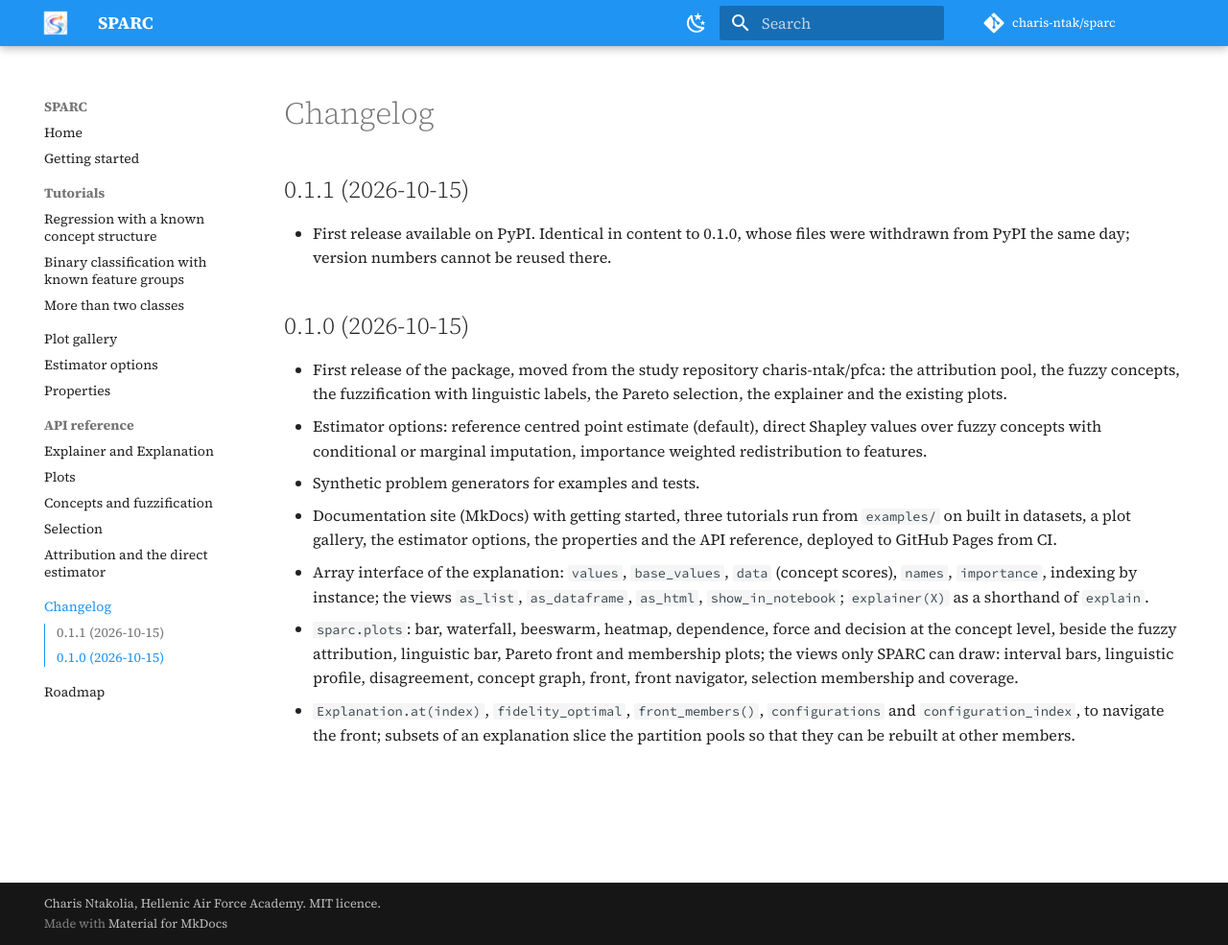
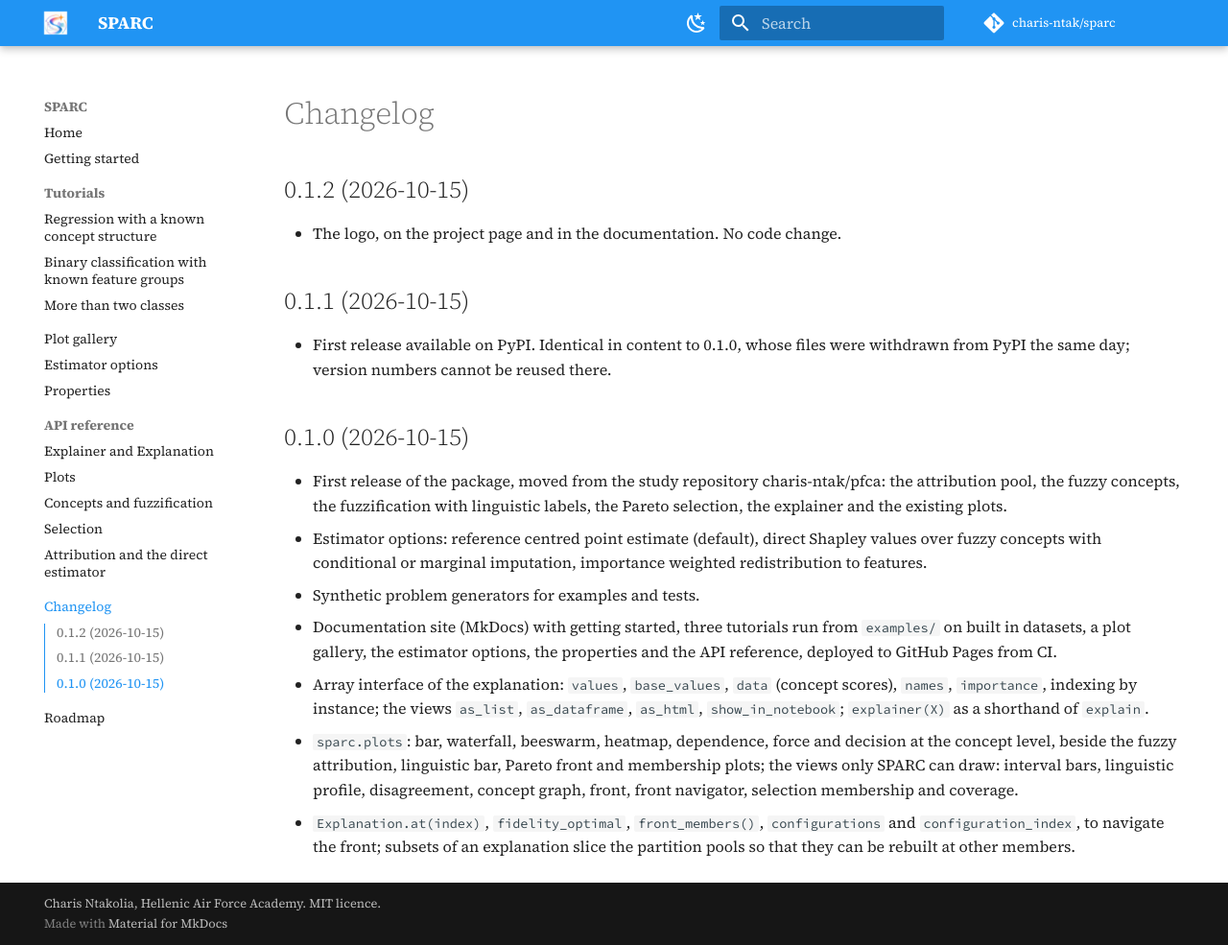
Before and after one commit to charis-ntak/sparc, an MkDocs documentation site: the page built from docs/changelog.md, in a window 1280 px wide and 985 px high. Shown: the whole window at 96% size. Built offline with MkDocs 1.6.1 and Material for MkDocs 9.7.7, drawn with Linux system fonts in a browser that asks for light colours; comment, search, counter and statistics services are not loaded.

Commit message:
Release 0.1.2
The logo on the project page and in the documentation; no code change.

```diff
--- a/CHANGELOG.md
+++ b/CHANGELOG.md
@@ -1,4 +1,8 @@
 # Changelog
+
+## 0.1.2 (2026-10-15)
+
+- The logo, on the project page and in the documentation. No code change.
 
 ## 0.1.1 (2026-10-15)
 
--- a/docs/roadmap.md
+++ b/docs/roadmap.md
@@ -1,5 +1,5 @@
 # Roadmap
 
-0.1.1 (this release): the method moved from the study repository, the estimator options, the array interface of the explanation, the plots (concept level bar, waterfall, beeswarm, heatmap, dependence, force, decision; interval bars, linguistic profile, disagreement, concept graph, front, front navigator, selection membership, coverage), the tests of the properties.
+0.1.2 (this release): the method moved from the study repository, the estimator options, the array interface of the explanation, the plots (concept level bar, waterfall, beeswarm, heatmap, dependence, force, decision; interval bars, linguistic profile, disagreement, concept graph, front, front navigator, selection membership, coverage), the tests of the properties.
 
 0.2.0: documentation site with a plot gallery and tutorials, interactive plots with plotly (front navigator, beeswarm hover, HTML card), Zenodo DOI, PyPI release.
--- a/pyproject.toml
+++ b/pyproject.toml
@@ -4,7 +4,7 @@
 
 [project]
 name = "sparc-xai"
-version = "0.1.1"
+version = "0.1.2"
 description = "SPARC: Shapley Pareto Robust Concept attribution with fuzzy logic, post hoc explanations of tabular black box models"
 readme = "README.md"
 requires-python = ">=3.10"
--- a/src/sparc/__init__.py
+++ b/src/sparc/__init__.py
@@ -29,7 +29,7 @@
 PFCAExplainer = Explainer
 PFCAExplanation = Explanation
 
-__version__ = "0.1.1"
+__version__ = "0.1.2"
 __author__ = "Charis Ntakolia"
 
 __all__ = [
```
Also changed, not shown: 1 other file.
